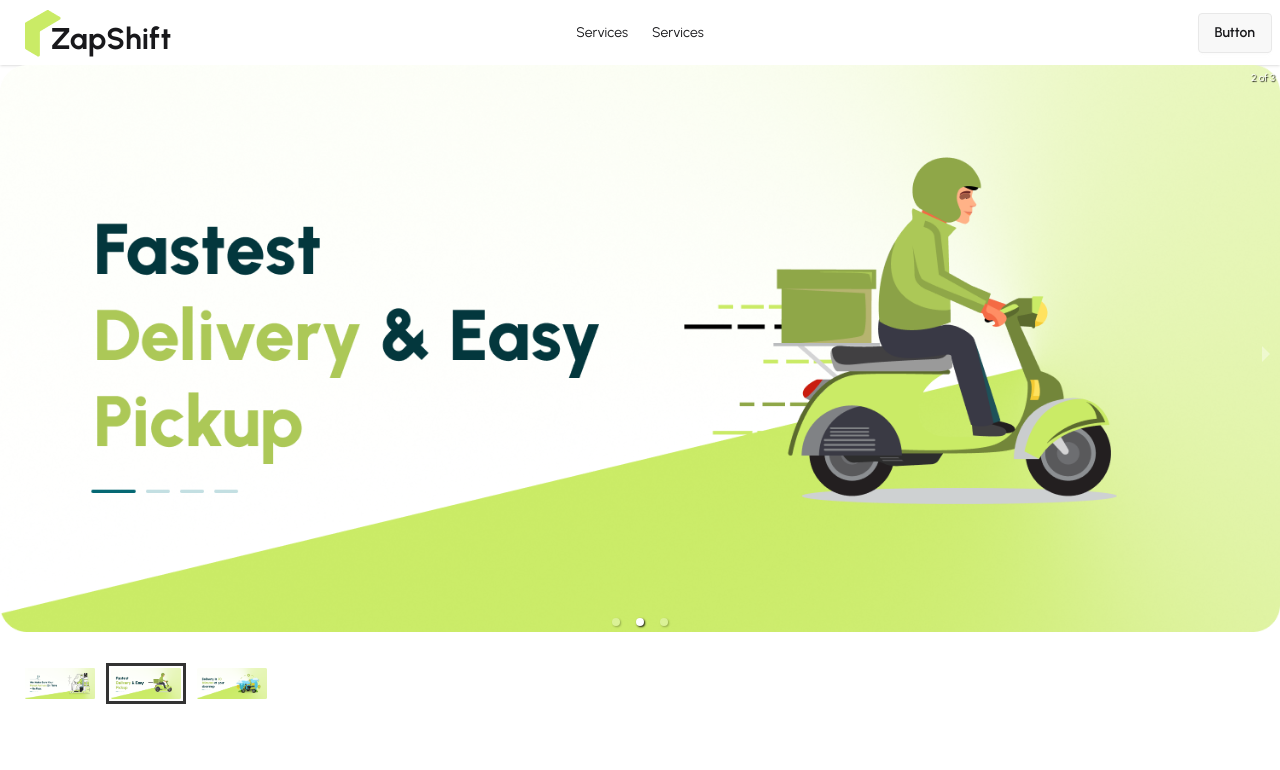
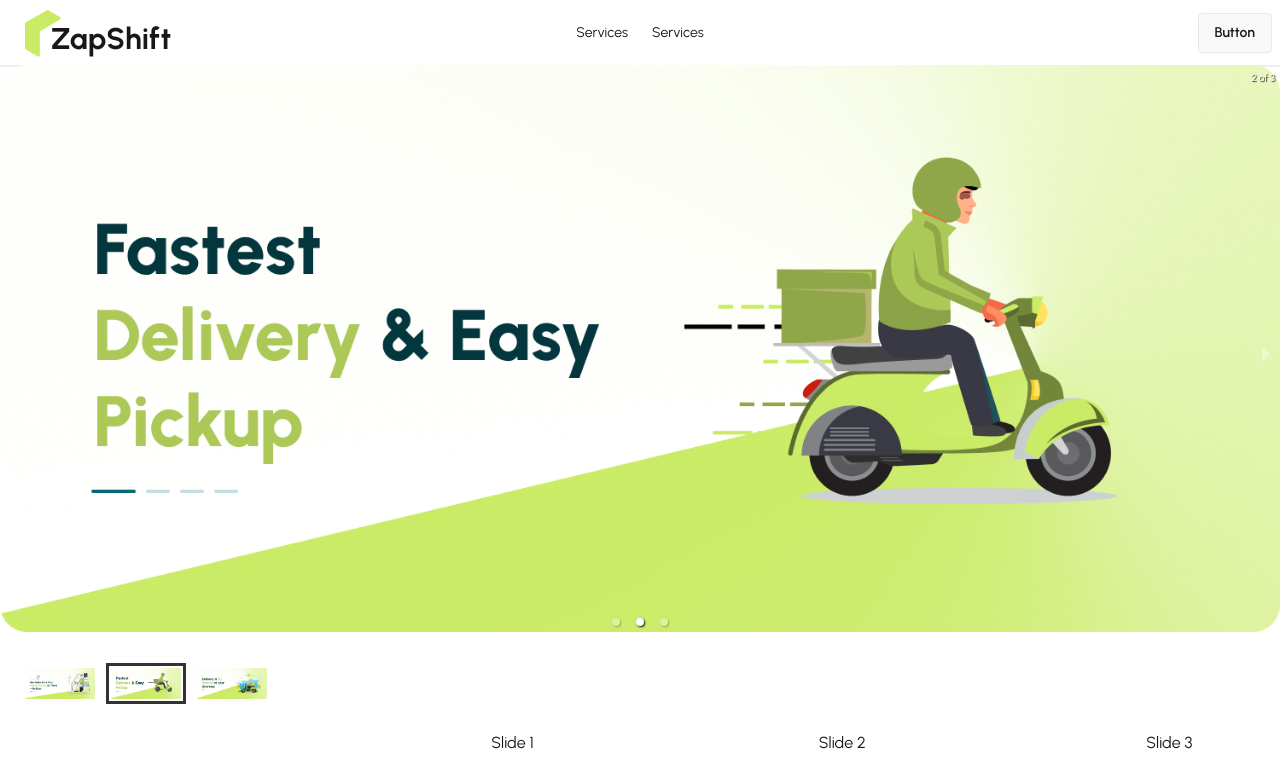
Before and after one commit to MasumRezaMunna/Zap-Shift-Client, a React (Vite) app in the folder zap-shift-client/: page / in a window 1280 px wide. Shown: the top 770 px of the page. Built offline with nearby package versions, Linux system fonts and the light colour scheme.

Commit message:
swiper slider and design brands section

```diff
--- a/zap-shift-client/package.json
+++ b/zap-shift-client/package.json
@@ -16,6 +16,7 @@
     "react-icons": "^5.5.0",
     "react-responsive-carousel": "^3.2.23",
     "react-router": "^7.9.6",
+    "swiper": "^12.0.3",
     "tailwindcss": "^4.1.17"
   },
   "devDependencies": {
--- /dev/null
+++ b/zap-shift-client/src/pages/Brands/Brands.jsx
@@ -0,0 +1,33 @@
+import React from "react";
+import "swiper/css";
+import { Swiper, SwiperSlide } from "swiper/react";
+import amazon from '../../assets/brands/amazon.png'
+import amazon_vector from '../../assets/brands/amazon_vector.png'
+import casio from '../../assets/brands/casio.png'
+import moonster from '../../assets/brands/moonstar.png'
+import randstad from '../../assets/brands/randstad.png'
+import star from '../../assets/brands/star.png'
+import start_people from '../../assets/brands/start_people.png'
+
+const Brands = () => {
+  return (
+    <Swiper slidesPerView={4}
+        centeredSlides={true}
+        spaceBetween={30}
+        grabCursor={true}
+        pagination={{
+          clickable: true,}}>
+      <SwiperSlide>Slide 1</SwiperSlide>
+      <SwiperSlide>Slide 2</SwiperSlide>
+      <SwiperSlide>Slide 3</SwiperSlide>
+      <SwiperSlide>Slide 4</SwiperSlide>
+      <SwiperSlide>Slide 5</SwiperSlide>
+      <SwiperSlide>Slide 6</SwiperSlide>
+      <SwiperSlide>Slide 7</SwiperSlide>
+      <SwiperSlide>Slide 8</SwiperSlide>
+      <SwiperSlide>Slide 9</SwiperSlide>
+    </Swiper>
+  );
+};
+
+export default Brands;
--- a/zap-shift-client/src/pages/Home/Home/Home.jsx
+++ b/zap-shift-client/src/pages/Home/Home/Home.jsx
@@ -1,10 +1,12 @@
 import React from 'react';
 import Banner from '../../Banner/Banner';
+import Brands from '../../Brands/Brands';
 
 const Home = () => {
     return (
         <div>
             <Banner></Banner>
+            <Brands></Brands>
         </div>
     );
 };
```
Also changed, not shown: 1 other file (tests, documents, lock files or other folders).
